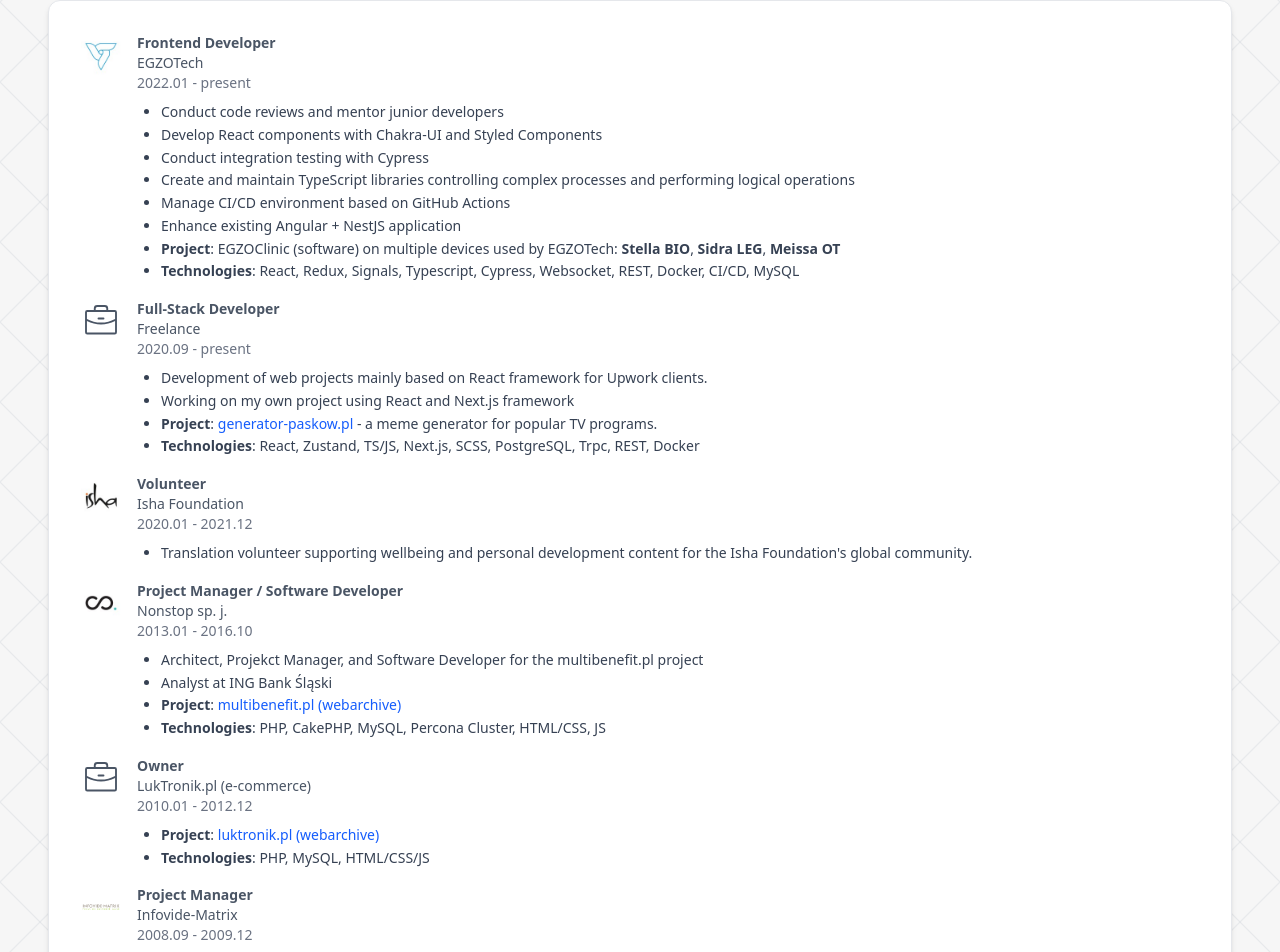
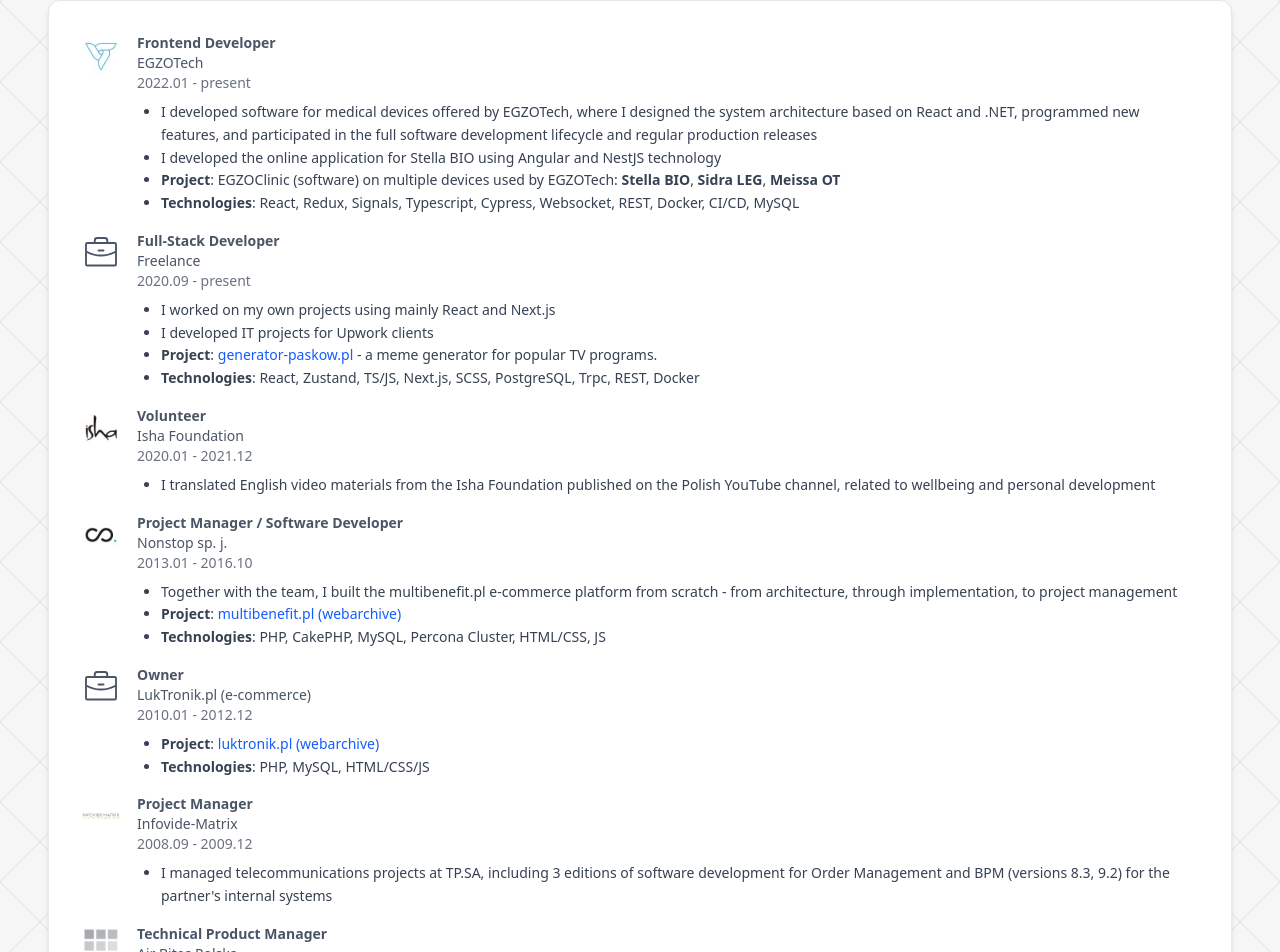
Before and after one commit to rlukawski/personal-website, a React (Vite) app: page / in a window 1280 px wide. Shown: the part 718-1670 px from the top of the page. Built offline with nearby package versions, Linux system fonts and the light colour scheme.

Commit message:
Update translations and rewrite experience

```diff
--- a/src/components/Experience.tsx
+++ b/src/components/Experience.tsx
@@ -31,10 +31,6 @@ const getExperienceData = (): ExperienceItem[] => [
     descriptionKeys: [
       "experience.exp0.desc0",
       "experience.exp0.desc1",
-      "experience.exp0.desc2",
-      "experience.exp0.desc3",
-      "experience.exp0.desc4",
-      "experience.exp0.desc5",
     ],
     projectComponent: (t) => (
       <>
@@ -82,7 +78,7 @@ const getExperienceData = (): ExperienceItem[] => [
     titleKey: "experience.exp3.title",
     company: "Nonstop sp. j.",
     customIcon: nonstopLogo,
-    descriptionKeys: ["experience.exp3.desc0", "experience.exp3.desc1"],
+    descriptionKeys: ["experience.exp3.desc0"],
     technologies: "PHP, CakePHP, MySQL, Percona Cluster, HTML/CSS, JS",
     // eslint-disable-next-line @typescript-eslint/no-unused-vars
     projectComponent: (_t) => (
@@ -141,40 +137,10 @@ const getExperienceData = (): ExperienceItem[] => [
     titleKey: "experience.exp7.title",
     company: "Onet.pl",
     customIcon: onetLogo,
-    descriptionKeys: ["experience.exp7.desc0", "experience.exp7.desc1"],
+    descriptionKeys: ["experience.exp7.desc0"],
     technologies: "PHP, Perl, MySQL, HTML/CSS/JS",
   },
 ];
-// 1. EGZOTech
-// Rozwijałem oprogramowanie dla urządzeń medycznych oferowanych przez EGZOTech:
-// - Opracowywałem architekturę EGZOClinic Offline bazującą na React i .NET
-// - Programowałem nowe funkcjonalności
-// - Uczestniczyłem w pełnym cyklu wytwarzania oprogramowania i regularnych wydaniach produkcyjnych
-//
-// Rozwijałem aplikację online dla Stella BIO w technologii Angular i NestJS
-
-// 2. Freelance
-// Pracowałem nad własnymi projektami wykorzystującymi głównie React i Next.js
-// Rozwijałem projekty informatyczne dla klientów Upwork.
-
-// 3. Isha Foundation (wolontariat)
-// Tłumaczyłem anglojęzyczne materiały wideo fundacji Isha publikowane na polskim kanale YouTube,
-// związane z dobrostanem i rozwojem osobistym
-
-// 4. Nonstop sp. j.
-// Wraz z zespołem stworzyłem od zera platformę e-commerce multibenefit.pl - od architektury,
-// przez implementację, aż po zarządzanie projektem
-
-// 5. Infovide-Matrix
-// Zarządzałem projektami telekomunikacyjnymi w TP.SA, w tym 3 edycjami rozwoju
-// oprogramowania Order Management i BPM (wersje 8.3, 9.2) dla systemów wewnętrznych partnera
-
-// 6. Air Bites Polska
-// Byłem technicznym menedżerem produktu dla usług VoIP, odpowiedzialnym za rozwój
-// i wdrożenie rozwiązania dla klientów w Polsce
-
-// 7. Onet.pl
-// Byłem programistą i kierownikiem wielu projektów internetowych wdrożonych w ramach portalu Onet.pl
 
 export const Experience = () => {
   const { t } = useTranslation();
--- a/src/locales/en.json
+++ b/src/locales/en.json
@@ -25,45 +25,39 @@
     "technologies": "Technologies",
     "exp0": {
       "title": "Frontend Developer",
-      "desc0": "Conduct code reviews and mentor junior developers",
-      "desc1": "Develop React components with Chakra-UI and Styled Components",
-      "desc2": "Conduct integration testing with Cypress",
-      "desc3": "Create and maintain TypeScript libraries controlling complex processes and performing logical operations",
-      "desc4": "Manage CI/CD environment based on GitHub Actions",
-      "desc5": "Enhance existing Angular + NestJS application",
+      "desc0": "I developed software for medical devices offered by EGZOTech, where I designed the system architecture based on React and .NET, programmed new features, and participated in the full software development lifecycle and regular production releases",
+      "desc1": "I developed the online application for Stella BIO using Angular and NestJS technology",
       "project": "EGZOClinic (software) on multiple devices used by EGZOTech:"
     },
     "exp1": {
       "title": "Full-Stack Developer",
-      "desc0": "Development of web projects mainly based on React framework for Upwork clients.",
-      "desc1": "Working on my own project using React and Next.js framework",
+      "desc0": "I worked on my own projects using mainly React and Next.js",
+      "desc1": "I developed IT projects for Upwork clients",
       "project": "- a meme generator for popular TV programs."
     },
     "exp2": {
       "title": "Volunteer",
-      "desc0": "Translation volunteer supporting wellbeing and personal development content for the Isha Foundation's global community."
+      "desc0": "I translated English video materials from the Isha Foundation published on the Polish YouTube channel, related to wellbeing and personal development"
     },
     "exp3": {
       "title": "Project Manager / Software Developer",
-      "desc0": "Architect, Projekct Manager, and Software Developer for the multibenefit.pl project",
-      "desc1": "Analyst at ING Bank Śląski"
+      "desc0": "Together with the team, I built the multibenefit.pl e-commerce platform from scratch - from architecture, through implementation, to project management"
     },
     "exp4": {
       "title": "Owner"
     },
     "exp5": {
       "title": "Project Manager",
-      "desc0": "Managing telecommunications projects at TP.SA. Successfully completed 3 editions of software development for Order Management and BPM - 8.3 - 9.2 - for the internal systems of the partner"
+      "desc0": "I managed telecommunications projects at TP.SA, including 3 editions of software development for Order Management and BPM (versions 8.3, 9.2) for the partner's internal systems"
     },
     "exp6": {
       "title": "Technical Product Manager",
-      "desc0": "Technical Product Manager for VoIP services in Poland",
+      "desc0": "As a technical product manager for VoIP services, I was responsible for the development and implementation of a solution for customers in Poland",
       "project": "VoIP telephony solution for online customers"
     },
     "exp7": {
       "title": "Project Manager / Software Developer",
-      "desc0": "Project manager and developer in portal projects",
-      "desc1": "Design and implementation of architectural solutions used by other development teams"
+      "desc0": "As a developer and project manager for web projects, I was responsible for their production and deployment within the Onet.pl portal"
     }
   },
   "skills": {
--- a/src/locales/pl.json
+++ b/src/locales/pl.json
@@ -25,45 +25,39 @@
     "technologies": "Technologie",
     "exp0": {
       "title": "Programista Frontend",
-      "desc0": "Przeprowadzanie przeglądów kodu i mentoring młodszych programistów",
-      "desc1": "Rozwój komponentów React z Chakra-UI i Styled Components",
-      "desc2": "Przeprowadzanie testów integracyjnych z Cypress",
-      "desc3": "Tworzenie i utrzymanie bibliotek TypeScript kontrolujących złożone procesy i wykonujących operacje logiczne",
-      "desc4": "Zarządzanie środowiskiem CI/CD opartym na GitHub Actions",
-      "desc5": "Rozbudowa istniejącej aplikacji Angular + NestJS",
+      "desc0": "Rozwijałem oprogramowanie dla urządzeń medycznych oferowanych przez EGZOTech, gdzie opracowywałem architekturę systemu bazującą na React i .NET, programowałem nowe funkcjonalności i uczestniczyłem w pełnym cyklu wytwarzania oprogramowania i regularnych wydaniach produkcyjnych",
+      "desc1": "Rozwijałem aplikację online dla Stella BIO w technologii Angular i NestJS",
       "project": "EGZOClinic (oprogramowanie) na wielu urządzeniach używanych przez EGZOTech:"
     },
     "exp1": {
       "title": "Programista Full-Stack",
-      "desc0": "Rozwój projektów internetowych głównie opartych na frameworku React dla klientów Upwork.",
-      "desc1": "Praca nad własnym projektem wykorzystującym framework React i Next.js",
+      "desc0": "Pracowałem nad własnymi projektami wykorzystującymi głównie React i Next.js",
+      "desc1": "Rozwijałem projekty informatyczne dla klientów Upwork",
       "project": "- generator memów dla popularnych programów telewizyjnych."
     },
     "exp2": {
       "title": "Wolontariusz",
-      "desc0": "Wolontariusz tłumaczeń wspierający treści dotyczące dobrostanu i rozwoju osobistego dla globalnej społeczności Fundacji Isha."
+      "desc0": "Tłumaczyłem anglojęzyczne materiały wideo fundacji Isha publikowane na polskim kanale YouTube, związane z dobrostanem i rozwojem osobistym"
     },
     "exp3": {
       "title": "Kierownik Projektów / Programista",
-      "desc0": "Architekt, Kierownik Projektu i Programista projektu multibenefit.pl",
-      "desc1": "Analityk W ING Banku Śląskim"
+      "desc0": "Wraz z zespołem stworzyłem od zera platformę e-commerce multibenefit.pl - od architektury, przez implementację, aż po zarządzanie projektem"
     },
     "exp4": {
       "title": "Właściciel"
     },
     "exp5": {
       "title": "Kierownik Projektów",
-      "desc0": "Zarządzanie projektami telekomunikacyjnymi w TP.SA. Pomyślnie ukończono 3 edycje rozwoju oprogramowania dla Order Management i BPM - 8.3 - 9.2 - dla systemów wewnętrznych partnera"
+      "desc0": "Zarządzałem projektami telekomunikacyjnymi w TP.SA, w tym 3 edycjami rozwoju oprogramowania Order Management i BPM (wersje 8.3, 9.2) dla systemów wewnętrznych partnera"
     },
     "exp6": {
       "title": "Techniczny Menedżer Produktu",
-      "desc0": "Techniczny menedżer produktu dla usług VoIP w Polsce",
+      "desc0": "Jako techniczny kierownik produkty dla usług VoIP, odpowiedałem za rozwój i wdrożenie rozwiązania dla klientów w Polsce",
       "project": "Rozwiązanie telefoniczne VoIP dla klientów online"
     },
     "exp7": {
       "title": "Kierownik Projektów / Programista",
-      "desc0": "Project manager i programista w projektach portali",
-      "desc1": "Projektowanie i implementacja rozwiązań architektonicznych używanych przez inne zespoły deweloperskie"
+      "desc0": "Jako programista i kierownikiem projektów internetowych, odpowiadałem za ich produkcję i wdrażanie w ramach portalu Onet.pl"
     }
   },
   "skills": {
```
